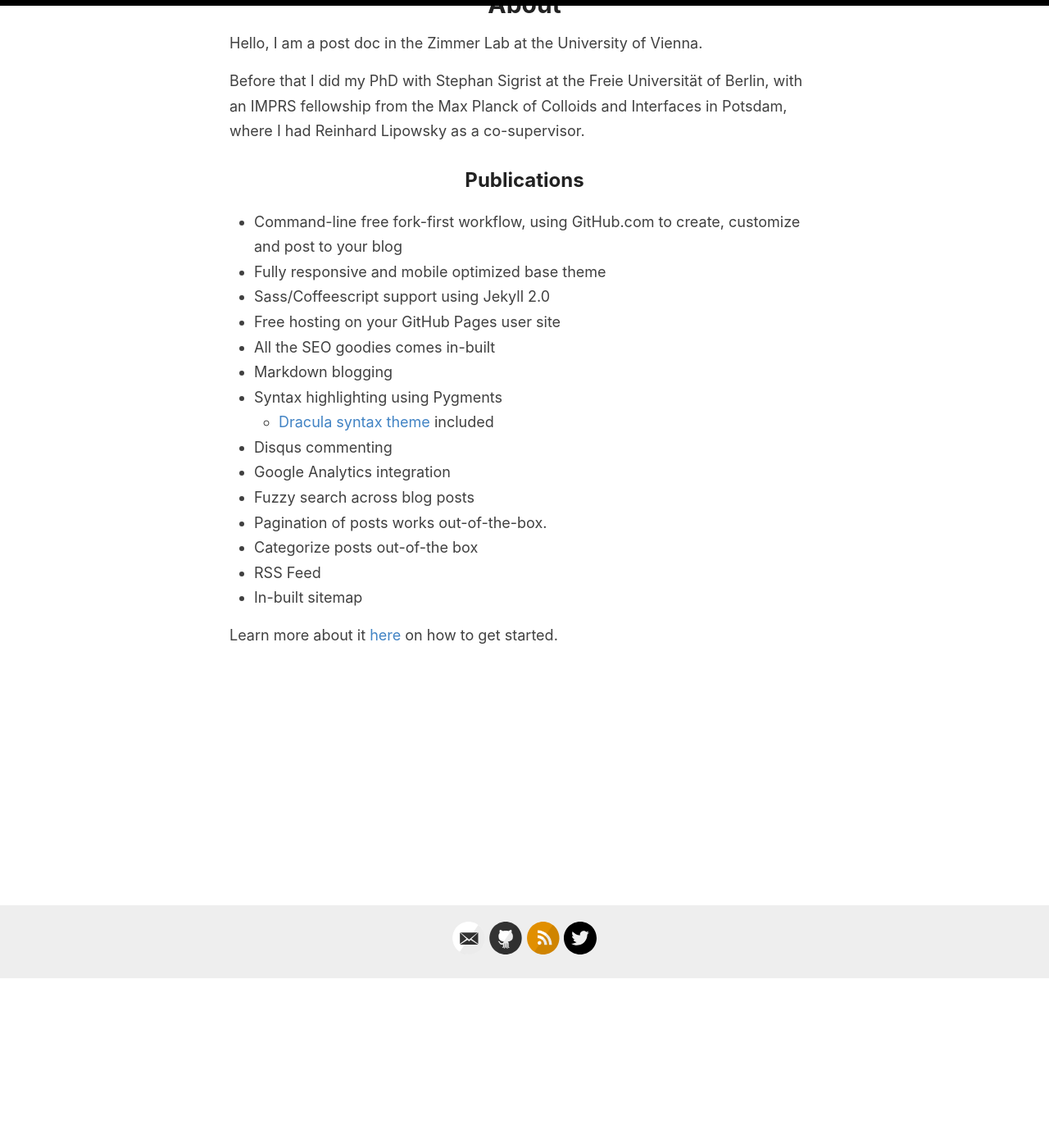
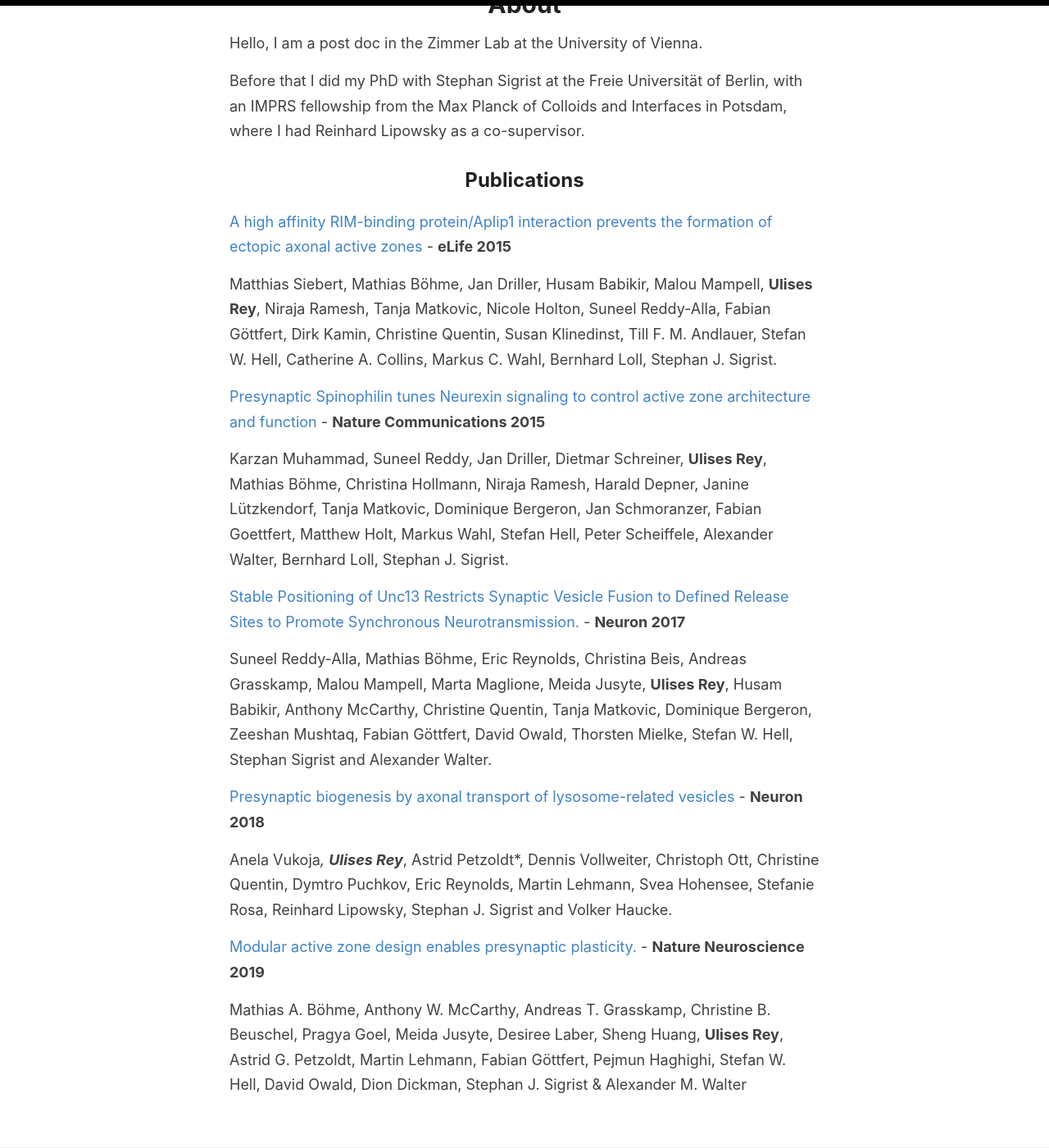
Before and after one commit to ulisesrey/ulisesrey.github.io, a Jekyll site: the page built from _pages/about.md, in a window 1280 px wide and 1400 px high, scrolled down 207 px. Shown: the whole window at 82% size. Built offline with Jekyll 4.4.1, drawn with Linux system fonts in a browser that asks for light colours.

Commit message:
updated About

```diff
--- a/_pages/about.md
+++ b/_pages/about.md
@@ -10,20 +10,33 @@ Before that I did my PhD with Stephan Sigrist at the Freie Universität of Berli
 
 ## Publications
 
-- Command-line free fork-first workflow, using GitHub.com to create, customize and post to your blog
-- Fully responsive and mobile optimized base theme
-- Sass/Coffeescript support using Jekyll 2.0
-- Free hosting on your GitHub Pages user site
-- All the SEO goodies comes in-built
-- Markdown blogging
-- Syntax highlighting using Pygments
-    - [Dracula syntax theme](https://draculatheme.com/) included
-- Disqus commenting
-- Google Analytics integration
-- Fuzzy search across blog posts
-- Pagination of posts works out-of-the-box.
-- Categorize posts out-of-the box
-- RSS Feed
-- In-built sitemap
+[A high affinity RIM-binding protein/Aplip1 interaction prevents the formation of ectopic axonal active zones
+](https://www.nature.com/articles/s41467-019-08977-6) - **eLife 2015**
 
-Learn more about it [here](https://github.com/amitmerchant1990/reverie) on how to get started.
+Matthias Siebert, Mathias Böhme, Jan Driller, Husam Babikir, Malou Mampell, **Ulises Rey**, Niraja Ramesh, Tanja Matkovic, Nicole Holton, Suneel Reddy-Alla, Fabian Göttfert, Dirk Kamin, Christine Quentin, Susan Klinedinst, Till F. M. Andlauer, Stefan W. Hell, Catherine A. Collins, Markus C. Wahl, Bernhard Loll, Stephan J. Sigrist.
+
+
+
+
+[Presynaptic Spinophilin tunes Neurexin signaling to control active zone architecture and function](https://www.nature.com/articles/s41467-019-08977-6) - **Nature Communications 2015**
+
+Karzan Muhammad, Suneel Reddy, Jan Driller, Dietmar Schreiner, **Ulises Rey**, Mathias Böhme, Christina Hollmann, Niraja Ramesh, Harald Depner, Janine Lützkendorf, Tanja Matkovic, Dominique Bergeron, Jan Schmoranzer, Fabian Goettfert, Matthew Holt, Markus Wahl, Stefan Hell, Peter Scheiffele, Alexander Walter, Bernhard Loll, Stephan J. Sigrist.
+
+
+
+[Stable Positioning of Unc13 Restricts Synaptic Vesicle Fusion to Defined Release Sites to Promote Synchronous Neurotransmission.
+](https://www.nature.com/articles/s41467-019-08977-6) - **Neuron 2017**
+
+Suneel Reddy-Alla, Mathias Böhme, Eric Reynolds, Christina Beis, Andreas Grasskamp, Malou Mampell, Marta Maglione, Meida Jusyte, **Ulises Rey**, Husam Babikir, Anthony McCarthy, Christine Quentin, Tanja Matkovic, Dominique Bergeron, Zeeshan Mushtaq, Fabian Göttfert, David Owald, Thorsten Mielke, Stefan W. Hell, Stephan Sigrist and Alexander Walter.
+
+
+[Presynaptic biogenesis by axonal transport of lysosome-related vesicles
+](https://www.nature.com/articles/s41467-019-08977-6) - **Neuron 2018**
+
+Anela Vukoja*, **Ulises Rey***, Astrid Petzoldt*, Dennis Vollweiter, Christoph Ott, Christine Quentin, Dymtro Puchkov, Eric Reynolds, Martin Lehmann, Svea Hohensee, Stefanie Rosa, Reinhard Lipowsky, Stephan J. Sigrist and Volker Haucke.
+
+
+[Modular active zone design enables presynaptic plasticity.](https://www.nature.com/articles/s41467-019-08977-6) - **Nature Neuroscience 2019**
+
+Mathias A. Böhme, Anthony W. McCarthy, Andreas T. Grasskamp, Christine B. Beuschel,
+Pragya Goel, Meida Jusyte, Desiree Laber, Sheng Huang, **Ulises Rey**, Astrid G. Petzoldt, Martin Lehmann, Fabian Göttfert, Pejmun Haghighi, Stefan W. Hell, David Owald, Dion Dickman, Stephan J. Sigrist & Alexander M. Walter
```
